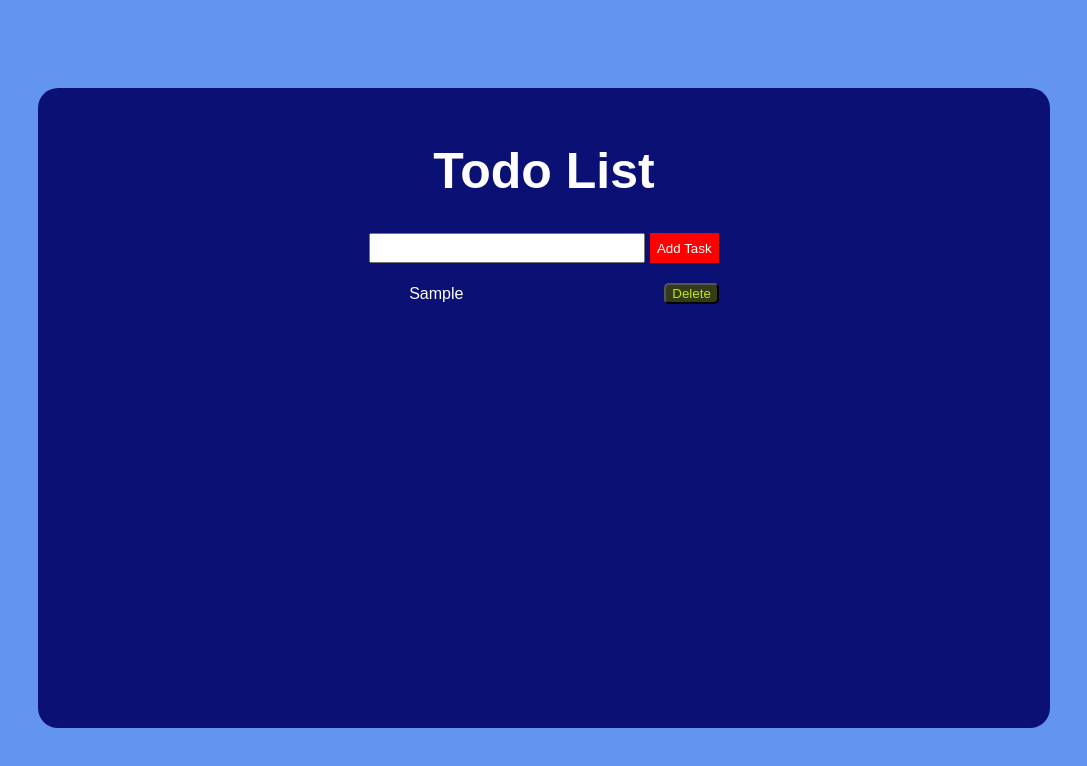
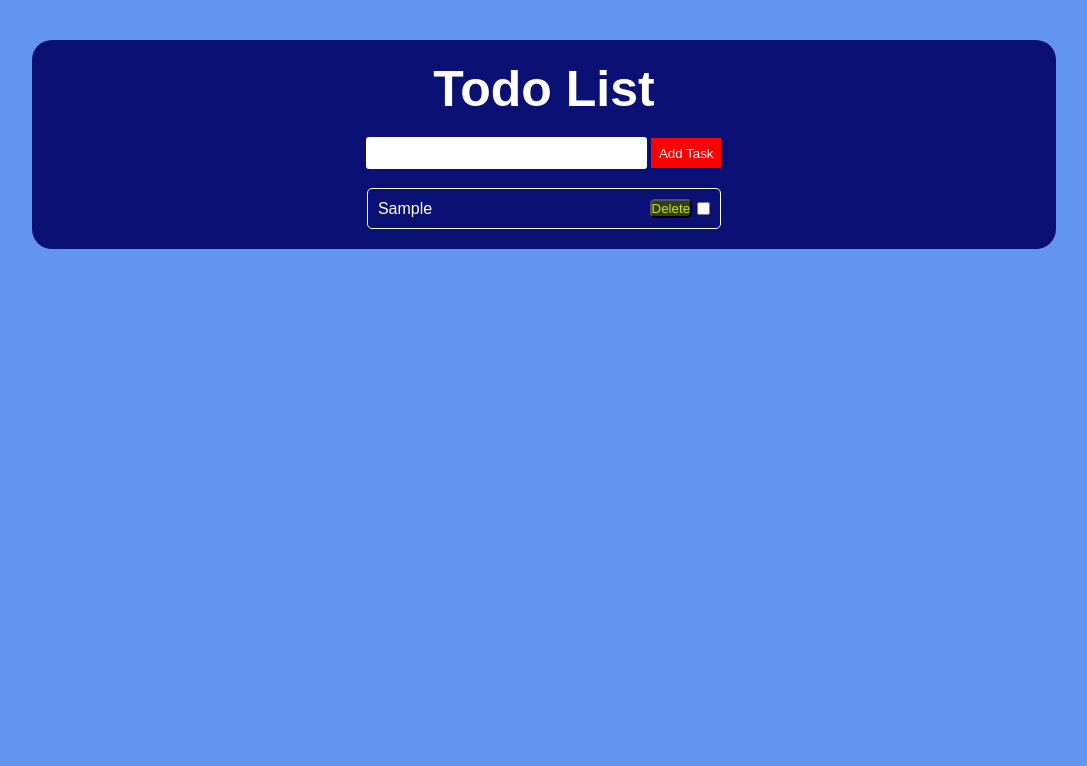
Before and after one commit to SlavaGvsh/ToDoList, a plain HTML site: page index.html in a window 1280 px wide. Both pictures are taken after typing "Sample" into the empty fields and a click on the button "Add Task". Shown: the whole page, without its empty margins (96-1183 px from the left). Drawn offline with Linux system fonts and the light colour scheme.

Commit message:
add elements checkbox

```diff
--- a/index.html
+++ b/index.html
@@ -15,8 +15,8 @@
             <input type="text" class="todo__input" />
             <button type="button" class="todo__btn">Add Task</button>
           </div>
-          <div class="todo__error" style="color: red; display: none;">Введите текст</div>
-          <ul class="todo__list"></ul>
+          <div class="todo__error" style="color: white; display: none;">Введите текст</div>
+          <ul class="todo__list todo__list-hidden-border "></ul>
         </div>
       </div>
     </div>
--- a/script.js
+++ b/script.js
@@ -5,7 +5,7 @@ const errorDiv = document.querySelector(".todo__error");
 // console.log(button);
 // console.log(input);
 // console.log(list);
-button.addEventListener("click", () => {
+const addItem = () => {
   const inputValue = input.value.trim();
 
   if (inputValue === "") {
@@ -15,19 +15,49 @@ button.addEventListener("click", () => {
 
   errorDiv.style.display = "none";
 
-
   //   console.log(input.value);
   const li = document.createElement("li");
   li.className = "todo__item";
+
+  const blockWrapper = document.createElement("div");
+  blockWrapper.className = "todo__block-wrapper";
+
+  const inputTypeCheckbox = document.createElement("input");
+  inputTypeCheckbox.type = "checkbox";
+
   const deleteBtn = document.createElement("button");
   li.innerText = input.value;
   deleteBtn.innerText = "Delete";
   list.appendChild(li);
-    li.appendChild(deleteBtn);
+  li.appendChild(blockWrapper);
+  blockWrapper.appendChild(deleteBtn);
+  blockWrapper.appendChild(inputTypeCheckbox);
+  input.focus();
   input.value = "";
 
+  list.classList.remove("todo__list-hidden-border");
+  list.classList.add("todo__list-visible-border");
+
+  inputTypeCheckbox.addEventListener("change", () => {
+    if (inputTypeCheckbox.checked) {
+      li.classList.add("todo__item--completed");
+    } else {
+      li.classList.remove("todo__item--completed");
+    }
+  });
   deleteBtn.addEventListener("click", () => {
     list.removeChild(li);
+    if (list.children.length === 0) {
+      list.classList.remove("todo__list-visible-border");
+      list.classList.add("todo__list-hidden-border");
+    }
   });
+};
 
+button.addEventListener("click", addItem);
+
+input.addEventListener("keydown", (event) => {
+  if (event.key === "Enter") {
+    addItem();
+  }
 });
--- a/style.scss
+++ b/style.scss
@@ -1,16 +1,19 @@
 * {
    list-style-type: none;
    box-sizing: border-box;
+   padding: 0;
+   margin: 0;
 }
 html,
 body {
    height: 100vh;
    font-family: sans-serif;
    background-color: #6394ef;
+   padding: 20px 0;
 }
 .container {
    width: 100%;
-   height: 100%;
+   // min-height: 80px;
    display: flex;
    justify-content: center;
    align-items: center;
@@ -19,7 +22,7 @@ body {
    &__container {
       background-color: #0b1174;
       width: 80%;
-      height: 80%;
+      min-height: 80%;
       border-radius: 20px;
       padding: 20px;
       display: flex;
@@ -38,6 +41,7 @@ body {
       font-size: 50px;
       font-weight: 800;
       color: #fff;
+      margin-bottom: 20px;
    }
    &__input-container {
       display: flex;
@@ -49,6 +53,7 @@ body {
    &__input {
       outline-color: #fff;
       width: 80%;
+      padding: 5px;
    }
    &__btn {
       background-color: #ff0000;
@@ -60,6 +65,9 @@ body {
          opacity: 0.5;
       }
    }
+   &__error {
+      margin-bottom: 10px;
+   }
    &__list {
       width: 60%;
       margin: 0 auto;
@@ -69,14 +77,35 @@ body {
       display: flex;
       justify-content: space-between;
       align-items: center;
-      &:not(:last-child){
+      word-break: break-all;
+      &:not(:last-child) {
          margin-bottom: 10px;
       }
-      button{
+      button {
          cursor: pointer;
          background-color: #343b16;
          color: #bde90f;
          border-radius: 5px;
       }
    }
+   &__block-wrapper{
+      display: flex;
+      gap: 5px;
+      word-break: auto-phrase;
+      margin-left: 5px;
+
+   }
 }
+
+.todo__list-visible-border {
+   border: 1px solid #fff;
+   padding: 10px;
+   border-radius: 5px;
+}
+.todo__list-hidden-border {
+   border: none;
+}
+.todo__item--completed{
+   background-color: #d3d3d3;
+  text-decoration: line-through;
+}
```
Also changed, not shown: style.css, 1 other file. Lines whose indentation alone changed are shown as unchanged.
